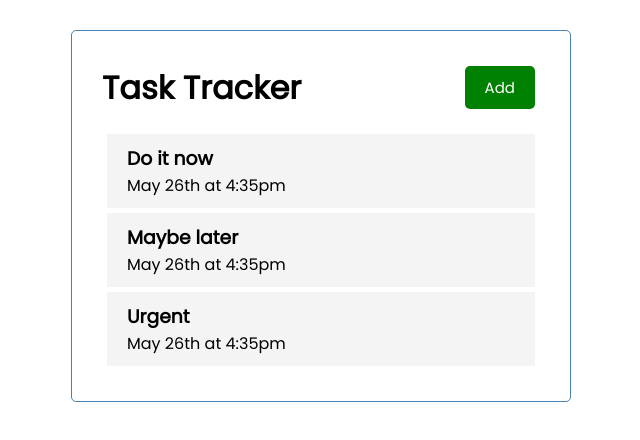
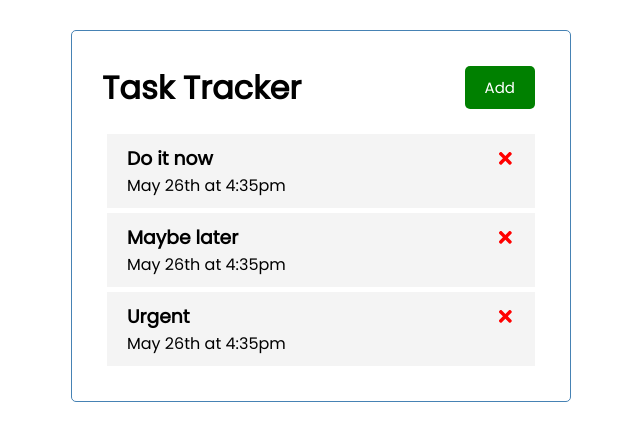
Before and after one commit to Biggsen/react-task-tracker, a React (Create React App) app: page / in a window 1280 px wide. Shown: the top 440 px of the page, without its empty margins (319-959 px from the left). Built offline with nearby package versions, Linux system fonts and the light colour scheme.

Commit message:
delete button (icon), reminder toggle and task delete functions

```diff
--- a/src/App.js
+++ b/src/App.js
@@ -26,10 +26,26 @@
         ]
     )
 
+    // Delete task
+    const deleteTask = (id) => {
+        setTasks(tasks.filter((task) => task.id !== id))
+    }
+
+    // Toggle Reminder
+    const toggleReminder = (id) => {
+        setTasks(
+            tasks.map((task) =>
+                task.id === id ? { ...task, reminder: !task.reminder } : task))
+    }
+
     return (
         <div className="container">
             <Header />
-            <Tasks tasks={tasks} />
+            { tasks.length > 0 ? (
+                <Tasks tasks={tasks} onDelete={deleteTask} onToggle={toggleReminder} />
+            ) : (
+                'No tasks to show'
+            )}
         </div>
     );
 }
--- a/src/components/Task.js
+++ b/src/components/Task.js
@@ -1,7 +1,11 @@
-const Task = ({ task }) => {
+import { FaTimes } from 'react-icons/fa'
+
+const Task = ({ task, onDelete, onToggle }) => {
     return (
-        <div className="task">
-            <h3>{task.text}</h3>
+        <div className={`task ${task.reminder ? 'reminder' : ''}`} onDoubleClick={() => onToggle(task.id)}>
+            <h3>
+                {task.text} <FaTimes style={{ color: 'red', cursor: 'pointer'}} onClick={() => onDelete(task.id)} />
+            </h3>
             <p>{task.day}</p>
         </div>
     )
--- a/src/components/Tasks.js
+++ b/src/components/Tasks.js
@@ -1,10 +1,10 @@
 import Task from './Task'
 
-const Tasks = ({ tasks }) => {
+const Tasks = ({ tasks, onDelete, onToggle }) => {
     return (
         <>
             { tasks.map((task) => (
-                <Task key={task.id} task={task} />
+                <Task key={task.id} task={task} onDelete={onDelete} onToggle={onToggle} />
             ))}
 
         </>
```
